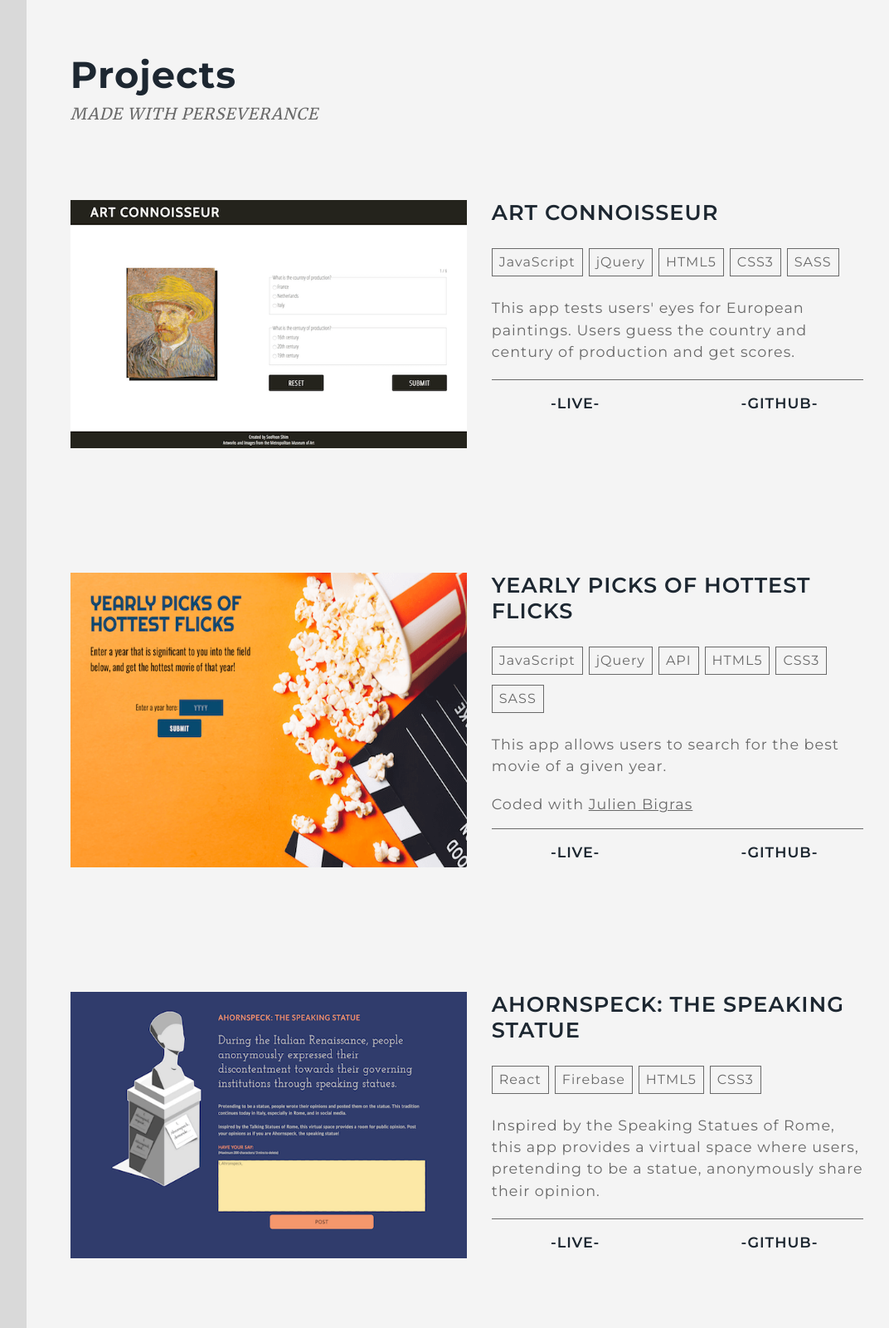
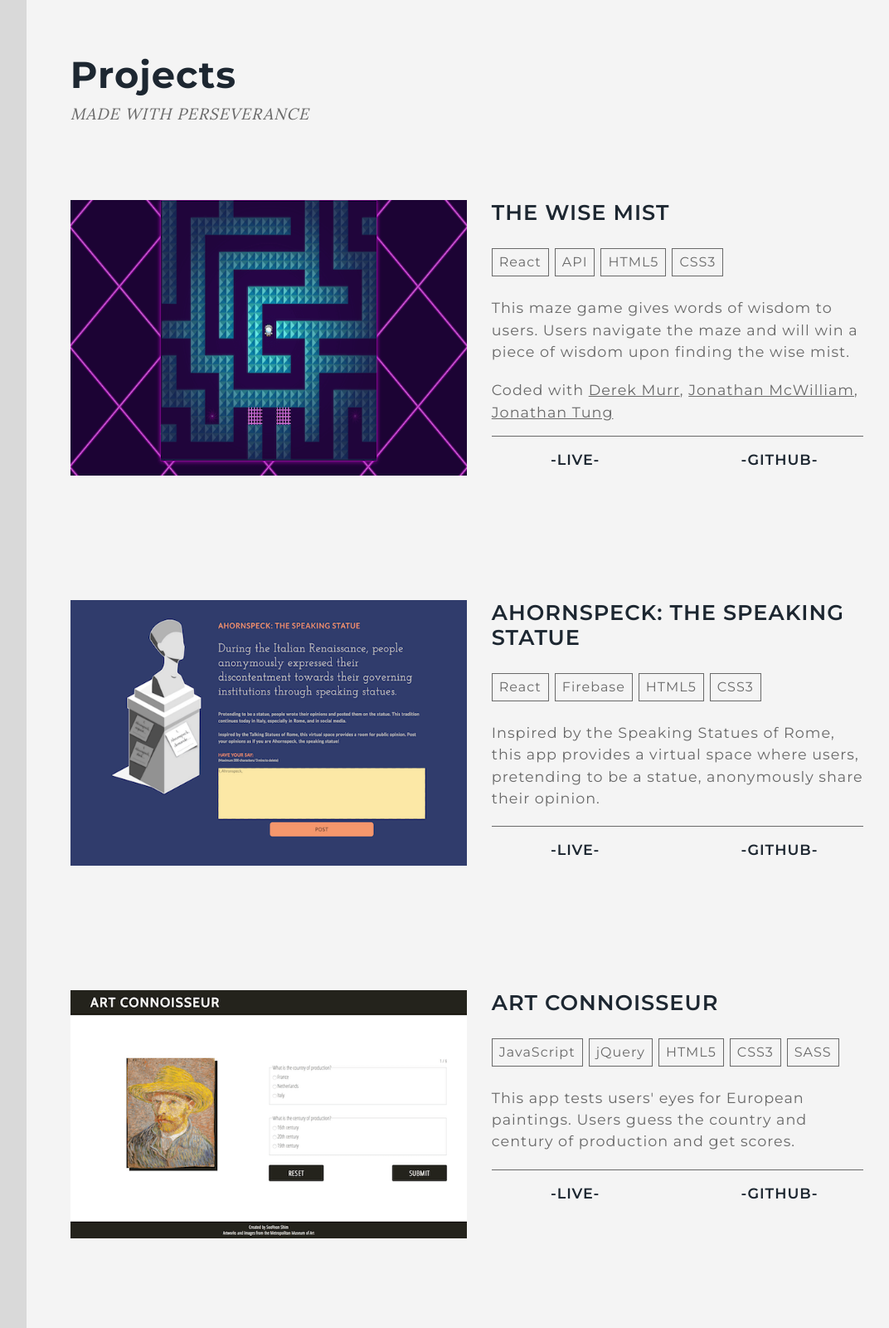
Before and after one commit to sooyshim/sooyshim.com, a plain HTML site: page index.html in a window 1280 px wide. Shown: the part 1540-3140 px from the top of the page at 83% size, without its empty margins (186-1258 px from the left). Drawn offline with nearby package versions, Linux system fonts and the light colour scheme; some packages are replaced by stand-ins of ours; a script that the page names is missing; a web font is replaced by a local one.

Commit message:
chore/add skill icons and edit project lists

```diff
--- a/index.html
+++ b/index.html
@@ -6,7 +6,7 @@
   <meta http-equiv="X-UA-Compatible" content="ie=edge">
   <link rel="shortcut icon" type="image/png" href="./assets/favicon.png"/>
   <title>Soo Shim</title>
-  <link href="https://fonts.googleapis.com/css?family=Merriweather|Montserrat:400,600,700|Shadows+Into+Light|Poor+Story&display=swap" rel="stylesheet">
+  <link href="https://fonts.googleapis.com/css?family=Lora|Montserrat:400,600,700|Shadows+Into+Light|Poor+Story&display=swap" rel="stylesheet">
   <script src="https://kit.fontawesome.com/5d686bdd30.js"></script>
   <link rel="stylesheet" href="https://cdn.rawgit.com/konpa/devicon/df6431e323547add1b4cf45992913f15286456d3/devicon.min.css">
   <link rel="stylesheet" href="./styles/styles.css?v=190704">
@@ -17,8 +17,7 @@
     <header id="header">
       <nav>
         <div class="wrapper">
-          <div class="logo topLogo">
-            S
+            <div class="logo topLogo">            S
           </div>
           <button class="hamburger" aria-label="open nav">
             <div class="topBar"></div>
@@ -90,7 +89,7 @@
             <p>
               I am Soo Yeon Shim, also known as Soo Shim.
               I am a front-end web developer based in Toronto.
-              I enjoy creating websites with knowledge and pleasure, constructing them with trimmed and structured code.
+              I enjoy creating websites with knowledge and pleasure, constructing them with clean code.
               After serving roles that connect people and information, I realized that my joy resides in creating solutions and in solving technological problems.
             </p>
           </div>
@@ -101,73 +100,6 @@
           <div class="wrapper">
             <h2>Projects</h2>
             <p class="subTitle">Made with perseverance</p>
-            <div class="project">
-              <img class="projectImg" src="./assets/artConnoisseur.png" alt="art connoisseur app quiz section">
-              <div class="projectContainer">
-                <div class="projectContent">
-                  <h3 class="projectTitle">Art Connoisseur</h3>
-                  <ul class="langTools">
-                    <li>JavaScript</li>
-                    <li>jQuery</li>
-                    <li>HTML5</li>
-                    <li>CSS3</li>
-                    <li>SASS</li>
-                  </ul>
-                  <p class="description">This app tests users' eyes for European paintings.
-                    Users guess the country and century of production and get scores.
-                  </p>
-                </div>
-                <div class="links">
-                  <a href="https://sooyshim.github.io/artConnoisseur/">-Live-</a>
-                  <a href="https://github.com/sooyshim/artConnoisseur">-Github-</a>
-                </div>
-              </div>
-            </div>
-
-            <div class="project">
-              <img class="projectImg"src="./assets/yearlyPicks.png" alt="yearly picks of hottest flicks app header">
-              <div class="projectContainer">
-                <div class="projectContent">
-                <h3 class="projectTitle">Yearly Picks of Hottest Flicks</h3>
-                <ul class="langTools">
-                  <li>JavaScript</li>
-                  <li>jQuery</li>
-                  <li>API</li>
-                  <li>HTML5</li>
-                  <li>CSS3</li>
-                  <li>SASS</li>
-                </ul>
-                <p class="description">This app allows users to search for the best movie of a given year.</p>
-                <p class="friends">Coded with <a class="friend" href="http://julienbigras.com/">Julien Bigras</a></p>
-                </div>
-                <div class="links">
-                  <a href="https://julienbigrassooshimproject4.github.io/yearlyPicksOfHottestFlicks/">-Live-</a>
-                  <a href="https://github.com/julienbigrassooshimproject4/yearlyPicksOfHottestFlicks">-Github-</a>
-                </div>
-              </div>
-            </div>
-
-            <div class="project">
-              <img class="projectImg" src="./assets/ahronspeck.png" alt="ahronspeck the speaking statue header">
-              <div class="projectContainer">
-                <div class="projectContent">
-                <h3 class="projectTitle">Ahornspeck: The Speaking Statue</h3>
-                <ul class="langTools">
-                  <li>React</li>
-                  <li>Firebase</li>
-                  <li>HTML5</li>
-                  <li>CSS3</li>
-                </ul>
-                <p class="description">Inspired by the Speaking Statues of Rome, this app provides a virtual space where users, pretending to be a statue, anonymously share their opinion.
-                </p>
-                </div>
-                <div class="links">
-                  <a href="https://sooyshim.github.io/ahronspeckTheSpeakingStatue/">-Live-</a>
-                  <a href="https://github.com/sooyshim/ahronspeckTheSpeakingStatue">-Github-</a>
-                </div>
-              </div>
-            </div>
-
             <div class="project">
               <img class="projectImg" src="./assets/wiseMist.png" alt="the wise mist maze game">
               <div class="projectContainer">
@@ -194,7 +126,49 @@
                 </div>
               </div>
             </div>
-
+            <div class="project">
+              <img class="projectImg" src="./assets/ahronspeck.png" alt="ahronspeck the speaking statue header">
+              <div class="projectContainer">
+                <div class="projectContent">
+                  <h3 class="projectTitle">Ahornspeck: The Speaking Statue</h3>
+                  <ul class="langTools">
+                    <li>React</li>
+                    <li>Firebase</li>
+                    <li>HTML5</li>
+                    <li>CSS3</li>
+                  </ul>
+                  <p class="description">Inspired by the Speaking Statues of Rome, this app provides a virtual space where users,
+                    pretending to be a statue, anonymously share their opinion.
+                  </p>
+                </div>
+                <div class="links">
+                  <a href="https://sooyshim.github.io/ahronspeckTheSpeakingStatue/">-Live-</a>
+                  <a href="https://github.com/sooyshim/ahronspeckTheSpeakingStatue">-Github-</a>
+                </div>
+              </div>
+            </div>
+            <div class="project">
+              <img class="projectImg" src="./assets/artConnoisseur.png" alt="art connoisseur app quiz section">
+              <div class="projectContainer">
+                <div class="projectContent">
+                  <h3 class="projectTitle">Art Connoisseur</h3>
+                  <ul class="langTools">
+                    <li>JavaScript</li>
+                    <li>jQuery</li>
+                    <li>HTML5</li>
+                    <li>CSS3</li>
+                    <li>SASS</li>
+                  </ul>
+                  <p class="description">This app tests users' eyes for European paintings.
+                    Users guess the country and century of production and get scores.
+                  </p>
+                </div>
+                <div class="links">
+                  <a href="https://sooyshim.github.io/artConnoisseur/">-Live-</a>
+                  <a href="https://github.com/sooyshim/artConnoisseur">-Github-</a>
+                </div>
+              </div>
+            </div>
             <div class="project">
               <img class="projectImg" src="./assets/captured.png" alt="captured header">
               <div class="projectContainer">
@@ -220,35 +194,60 @@
         <div class="wrapper">
           <h2>Skills</h2>
           <p class="subTitle">Languages and Tools</p>
-          <div class="skillIcons">
+          <ul class="skillIcons">
+            <li class="nextjs">
+              <img src="./assets/nextjs.png" alt="nextjs">
+            </li>
+            <li>
+              <i class="devicon-react-original-wordmark">
+                <span class="visuallyHidden">react</span>
+              </i>
+            </li>
+            <li>
               <i class="devicon-javascript-plain">
                   <span class="visuallyHidden">javascript</span>
               </i>
+            </li>
+            <li>
+              <i class="devicon-git-plain-wordmark">
+                <span class="visuallyHidden">git</span>
+              </i>
+            </li>
+            <li class="gitLab">
+              <img src="./assets/gitlab.png" alt="git lab" />
+            </li>
+            <li>
+              <i class="devicon-github-plain-wordmark">
+                <span class="visuallyHidden">github</span>
+              </i>
+            </li>
+            <li>
               <i class="devicon-jquery-plain-wordmark">
                 <span class="visuallyHidden">jquery</span>
               </i>
-            <i class="devicon-react-original-wordmark">
-              <span class="visuallyHidden">react</span>
-            </i>
+            </li>
+            <li>
               <i class="devicon-html5-plain-wordmark">
                   <span class="visuallyHidden">html5</span>
               </i>
+            </li>
+            <li>
               <i class="devicon-css3-plain-wordmark">
                 <span class="visuallyHidden">css3</span>
               </i>
+            </li>
+            <li>
               <i class="devicon-sass-original">
                 <span class="visuallyHidden">sass</span>
               </i>
-            <i class="devicon-github-plain-wordmark">
-              <span class="visuallyHidden">github</span>
-            </i>
-            <i class="devicon-git-plain-wordmark">
-              <span class="visuallyHidden">git</span>
-            </i>
-            <div class="firebase">
+            </li>
+            <li class="firebase">
               <img src="./assets/firebase.png" alt="firebase">
-            </div>
-          </div>
+            </li>
+            <li class="jest">
+              <img src="./assets/jest.png" alt="jest"/>
+            </li>
+          </ul>
         </div>
       </section>
 
--- a/styles/partials/_skills.scss
+++ b/styles/partials/_skills.scss
@@ -14,12 +14,22 @@
     margin-top: 70px;
   }
 
+  li {
+    margin-bottom: 20px;
+  }
+
+  i {
+    font-size: 3rem;
+  }
+
   i,
-  .firebase {
+  .firebase,
+  .nextjs,
+  .gitLab,
+  .jest {
     width: 70px;
     height: 70px;
     margin: 10px auto;
-    font-size: 4.0rem;
     text-align: center;
 
     @include bp(sm) {
--- a/styles/partials/_vars.scss
+++ b/styles/partials/_vars.scss
@@ -1,17 +1,17 @@
 // variables
 
 // colors
-$black: #1D2731;
-$white: #F4F4F4;
-$gray: #D9D9D9;
+$black: #1d2731;
+$white: #f4f4f4;
+$gray: #d9d9d9;
 $grayHsla: hsla(0, 0%, 85%, 0.75);
 $darkGray: #696969;
-$red: #CD5C5C;
+$red: #cd5c5c;
 
 // typefaces
-$serif: 'Merriweather', serif;
+$serif: 'Lora', serif;
 $sansSerif: 'Montserrat', sans-serif;
-$cursive:'Shadows Into Light', cursive;
+$cursive: 'Shadows Into Light', cursive;
 
 // transition
 $transition: 0.5s ease-in-out;
@@ -25,22 +25,22 @@ $bp-xlg: 1420px;
 // Mixin for media query
 @mixin bp($class) {
   @if $class == sm {
-    @media (min-width: $bp-sm) { @content; }
-  }
-
-  @else if $class == md {
-    @media (min-width: $bp-md) { @content; }
-  }
-
-  @else if $class == lg {
-    @media (min-width: $bp-lg) { @content; }
-  }
-
-  @else if $class == xlg {
-    @media (min-width: $bp-xlg) { @content; }
-  }
-
-  @else {
+    @media (min-width: $bp-sm) {
+      @content;
+    }
+  } @else if $class == md {
+    @media (min-width: $bp-md) {
+      @content;
+    }
+  } @else if $class == lg {
+    @media (min-width: $bp-lg) {
+      @content;
+    }
+  } @else if $class == xlg {
+    @media (min-width: $bp-xlg) {
+      @content;
+    }
+  } @else {
     @warn "Breakpoint mixin supports: sm, md, lg, xlg";
   }
 }
@@ -48,11 +48,10 @@ $bp-xlg: 1420px;
 // height media query
 @mixin hbp($class) {
   @if $class == sm {
-    @media (min-height: 1100px) { @content; }
-  }
-
-  @else {
+    @media (min-height: 1100px) {
+      @content;
+    }
+  } @else {
     @warn "Breakpoint mixin for height supports: sm";
   }
-
 }
```
Also changed, not shown: assets/gitlab.png (added), assets/jest.png (added), assets/nextjs.png (added), styles/styles.css, 1 other file. Lines whose indentation alone changed are shown as unchanged.
